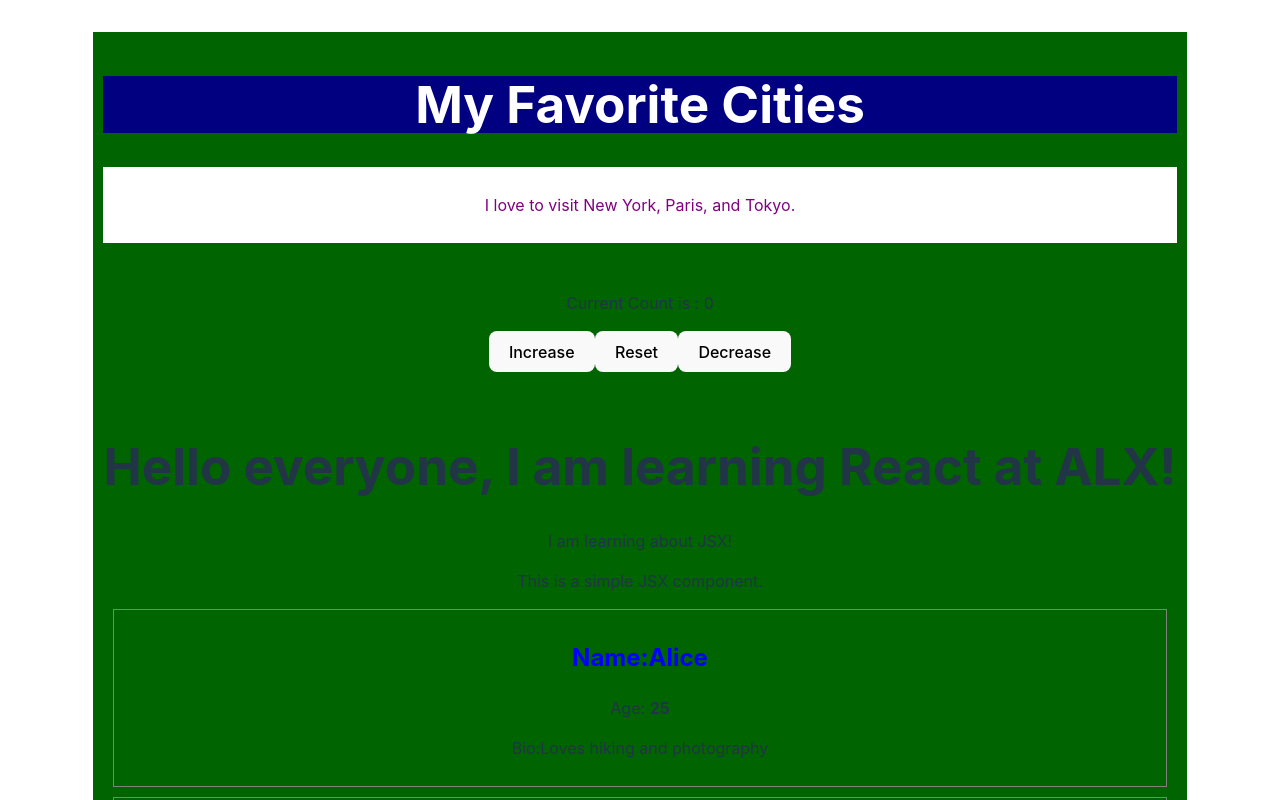
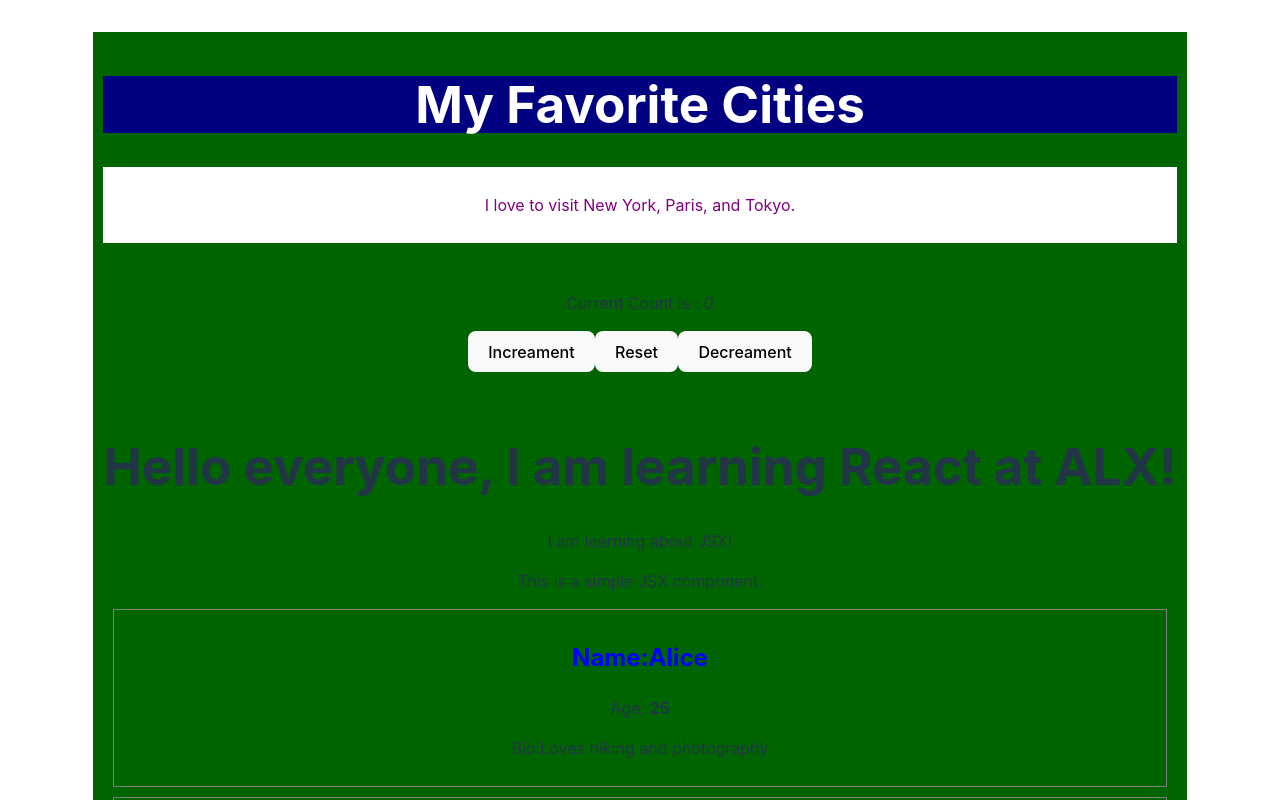
Before and after one commit to Henny-D/alx-fe-reactjs, a React (Vite) app in the folder alx-react-app-new/: page / in a window 1280 px wide. Shown: the top 800 px of the page. Built offline with nearby package versions, Linux system fonts and the light colour scheme.

Commit message:
correction

```diff
--- a/alx-react-app-new/src/components/Counter.jsx
+++ b/alx-react-app-new/src/components/Counter.jsx
@@ -9,7 +9,7 @@ function Counter() {
         <div className="card">
             <p>Current Count is : {count} </p>
           <button onClick={() => setCount((count) => count + 1)}>
-            Increase
+            Increament
             </button>
 
             <button onClick={() => setCount((count) => count =0)}>
@@ -17,7 +17,7 @@ function Counter() {
           </button>
 
           <button onClick={() => setCount((count) => count - 1)}>
-            Decrease
+            Decreament
           </button>
     </div>
     </>
```
